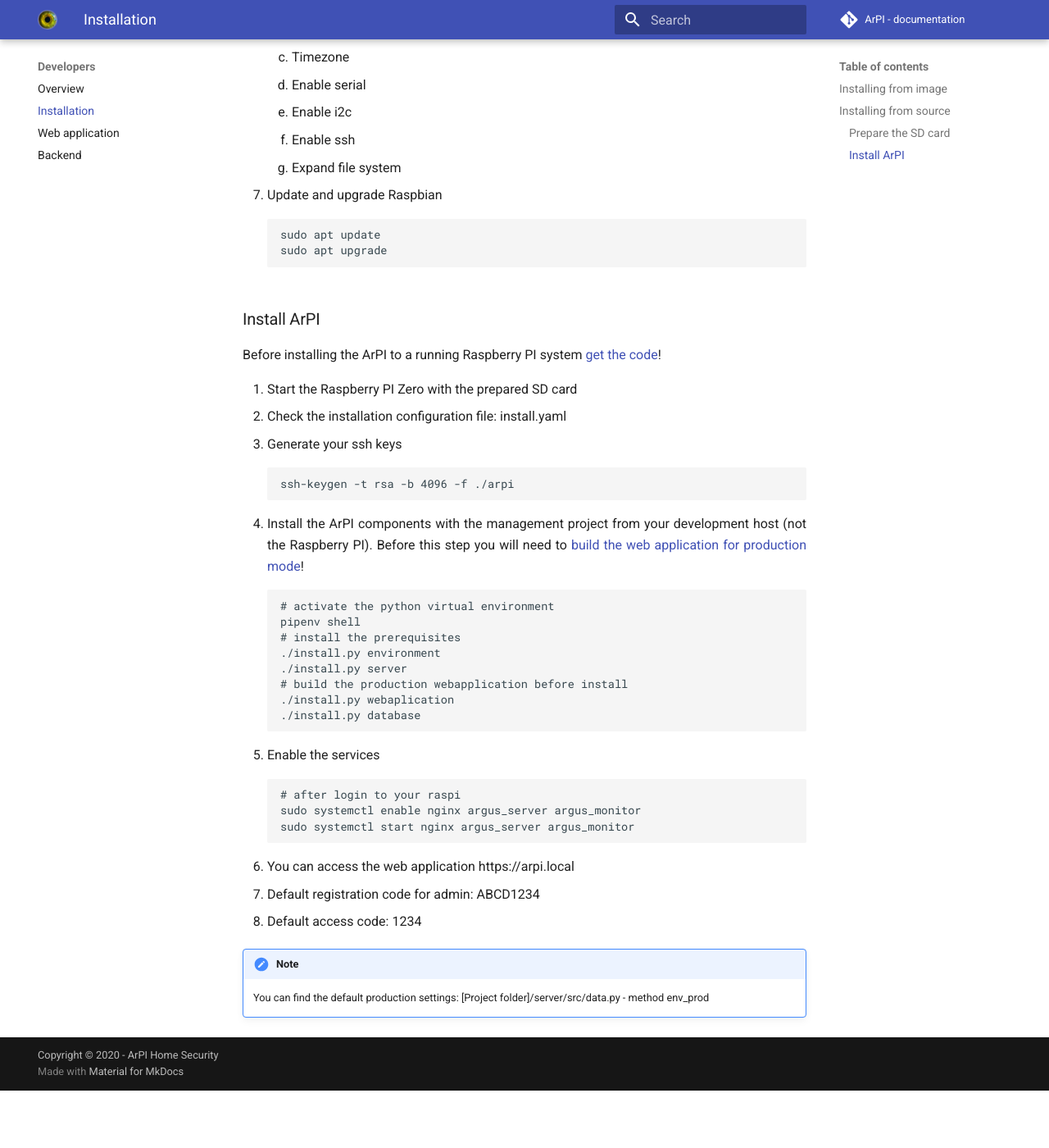
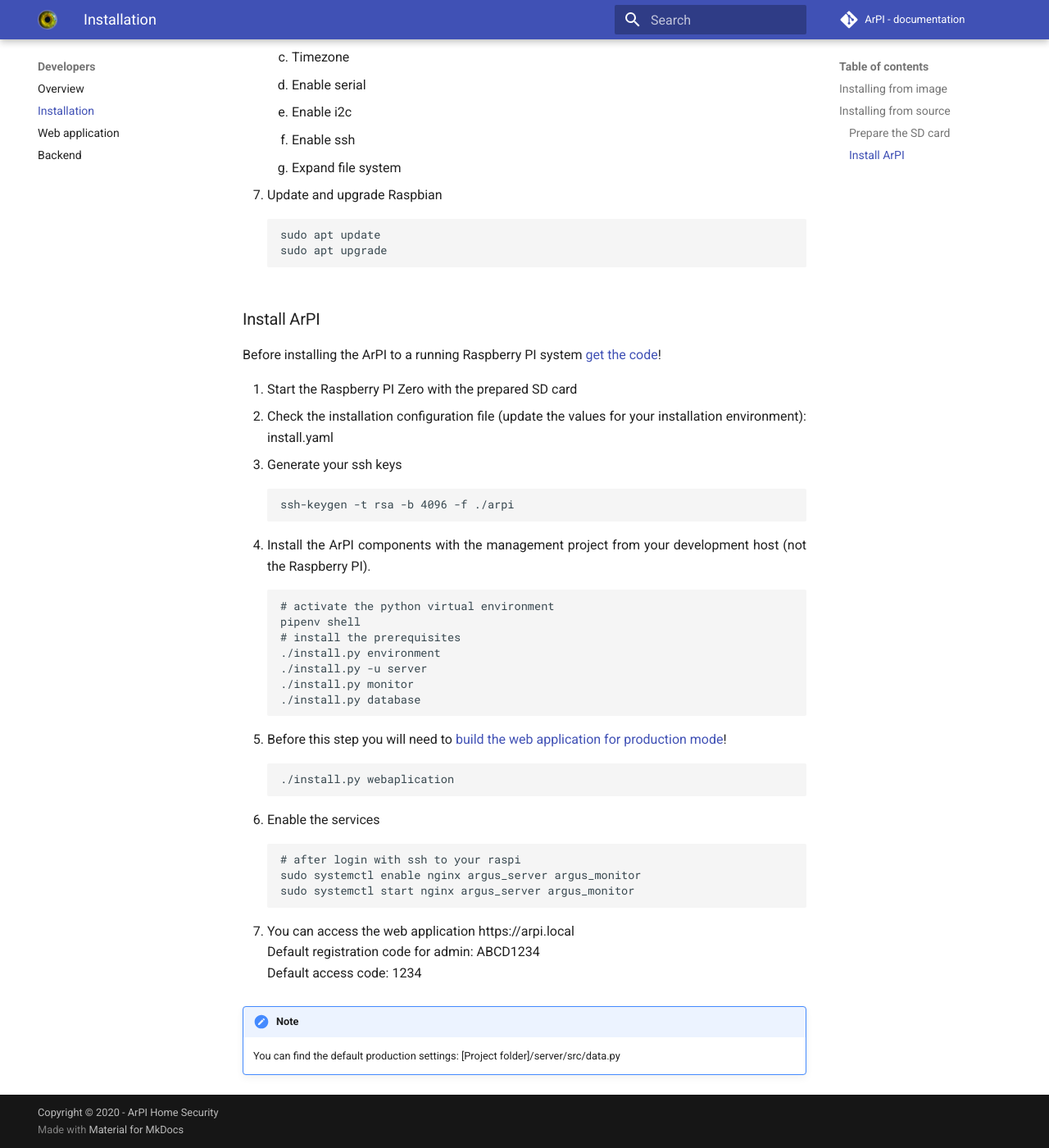
Before and after one commit to ArPIHomeSecurity/arpi_documentation, an MkDocs documentation site: the page built from docs/developers/installation.md, in a window 1280 px wide and 1400 px high, scrolled down 1382 px. Shown: the whole window at 82% size. Built offline with MkDocs 1.6.1 and Material for MkDocs 9.7.7, drawn with Linux system fonts in a browser that asks for light colours; comment, search, counter and statistics services are not loaded; before the commit the page ends 2712 px from its top, so only the background shows below that.

Commit message:
Improved installation process

```diff
--- a/docs/developers/installation.md
+++ b/docs/developers/installation.md
@@ -57,31 +57,34 @@
 Before installing the ArPI to a running Raspberry PI system [get the code](index.md#getting-the-code-for-local-development)!
 
 1. Start the Raspberry PI Zero with the prepared SD card
-2. Check the installation configuration file: install.yaml
+2. Check the installation configuration file (update the values for your installation environment): install.yaml
 3. Generate your ssh keys
 
         ssh-keygen -t rsa -b 4096 -f ./arpi
 
-4. Install the ArPI components with the management project from your development host (not the Raspberry PI). Before this step you will need to [build the web application for production mode](#building-for-production)!
+4. Install the ArPI components with the management project from your development host (not the Raspberry PI).
 
         # activate the python virtual environment
         pipenv shell
         # install the prerequisites
         ./install.py environment
-        ./install.py server
-        # build the production webapplication before install
-        ./install.py webaplication
+        ./install.py -u server
+        ./install.py monitor
         ./install.py database
 
-5. Enable the services
+5. Before this step you will need to [build the web application for production mode](#building-for-production)!
 
-        # after login to your raspi
+        ./install.py webaplication
+
+6. Enable the services
+
+        # after login with ssh to your raspi
         sudo systemctl enable nginx argus_server argus_monitor
         sudo systemctl start nginx argus_server argus_monitor
 
-6. You can access the web application https://arpi.local
-   * Default registration code for admin: ABCD1234
-   * Default access code: 1234
+7. You can access the web application https://arpi.local
+Default registration code for admin: ABCD1234
+Default access code: 1234
 
 !!! note
-    You can find the default production settings: [Project folder]/server/src/data.py - method env_prod
+    You can find the default production settings: [Project folder]/server/src/data.py
```
